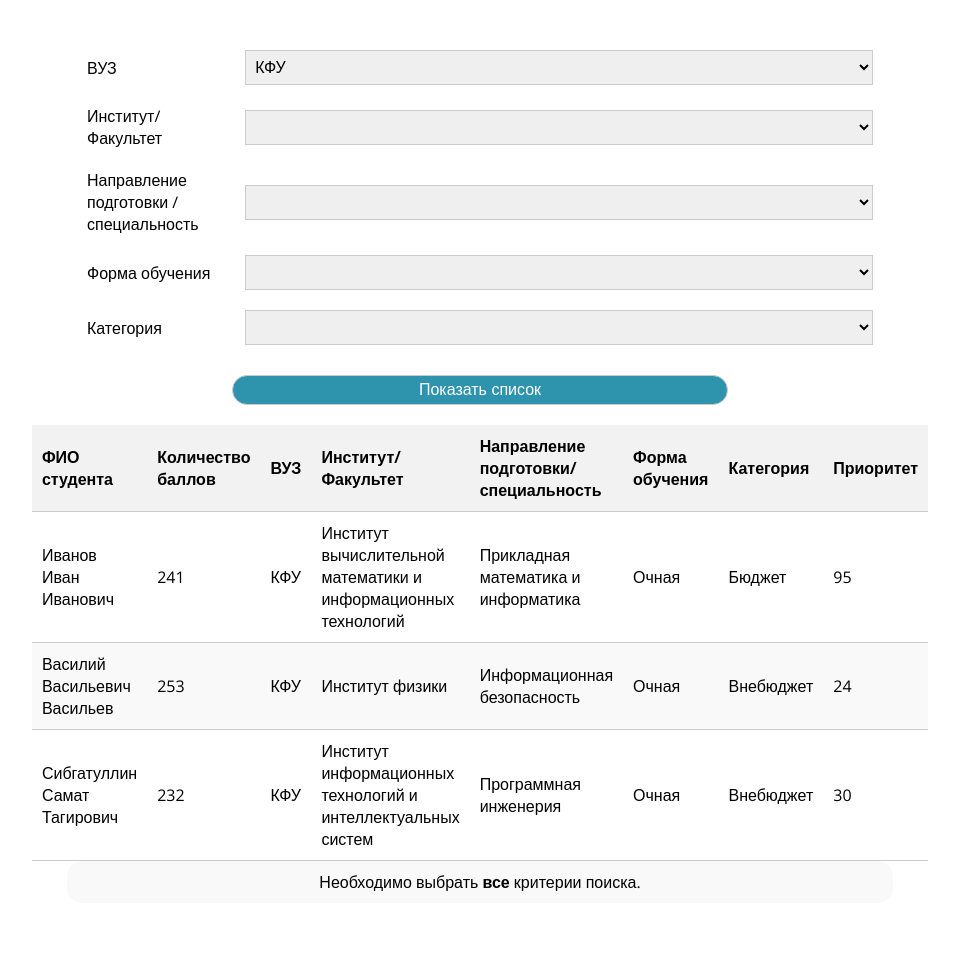
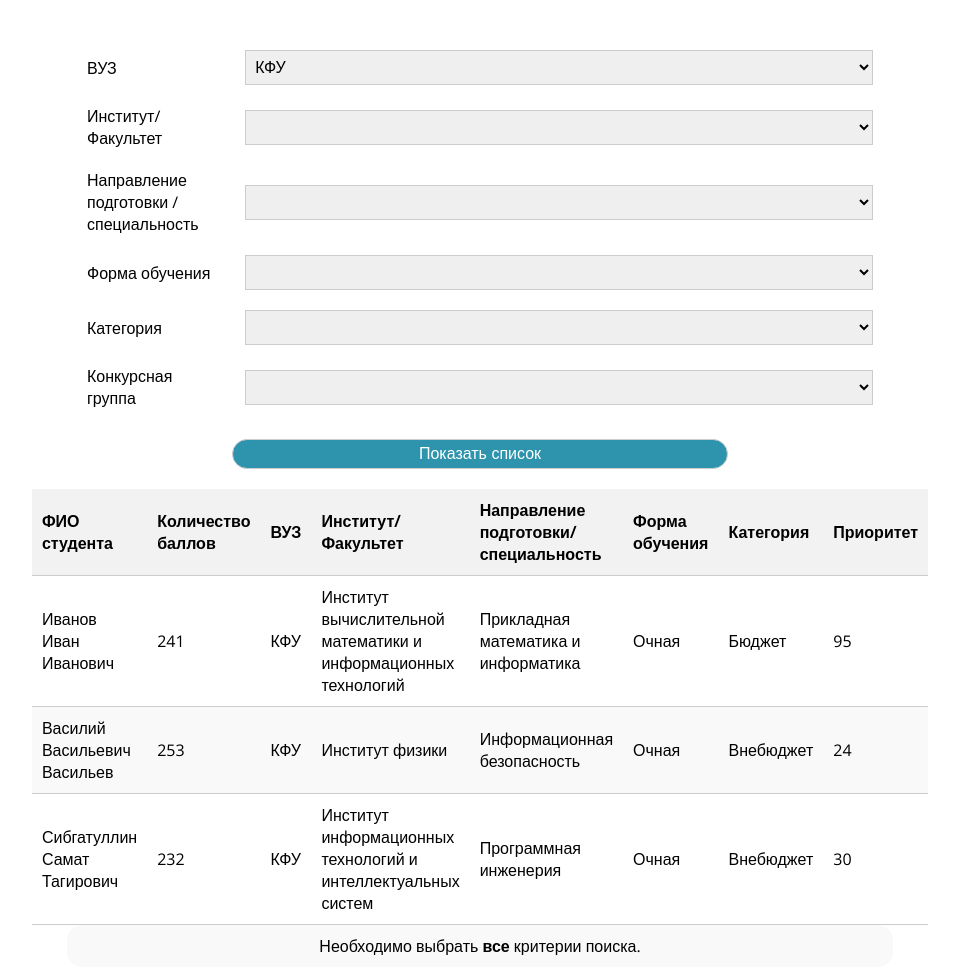
Before and after one commit to RollerWin/Abitur, a plain HTML site: page index.html in a window 1280 px wide. Shown: the whole page, without its empty margins (160-1119 px from the left). Before the commit the page ends 923 px from the top, so only its background shows below. Drawn offline with nearby package versions, Linux system fonts and the light colour scheme.

Commit message:
Added drop-down list of competition group

```diff
--- a/index.html
+++ b/index.html
@@ -119,6 +119,20 @@
             </td>
           </tr>
 
+          <tr valign="center">
+            <td>Конкурсная группа</td><td>
+              <select name="p_category">
+                <option selected="" value=""></option>
+                <option value="3">Общий конкурс</option>
+                <option value="4">Общий конкурс (без вступительных испытаний)</option>
+                <option value="5">Целевая квота</option>
+                <option value="6">Особое право</option>
+                <option value="7">Отдельная квота</option>
+                <option value="8">Cовмещённая квота</option>
+              </select>
+            </td>
+          </tr>
+
         </tbody>
       </table>
       <input class="submit_btn"type="submit" value="Показать список">
--- a/style.css
+++ b/style.css
@@ -13,7 +13,7 @@ body {
   margin: 20px auto;
   border-collapse: collapse;
   width: 65%;
-  border-radius: 15px;
+  height: 65%;
 }
 
 .form_table td {
```
